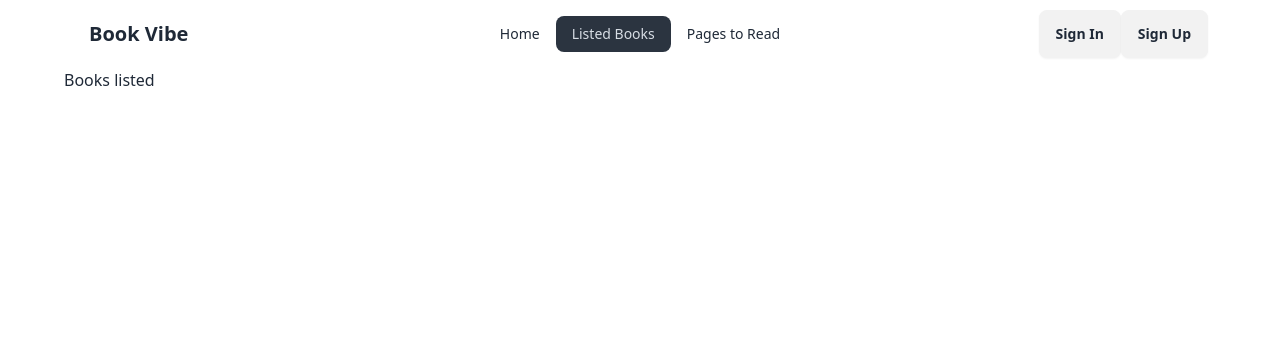
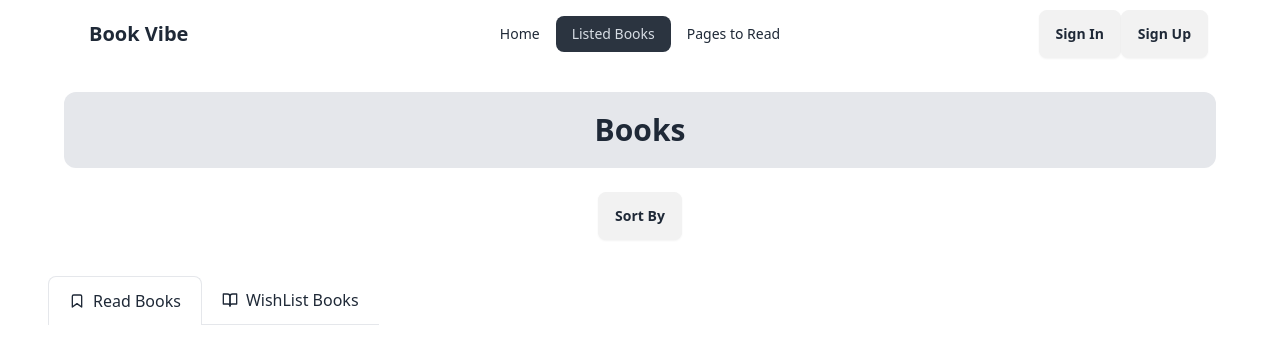
Before and after one commit to saifullah199/book-vibes-library, a React (Vite) app: page /listed-books in a window 1280 px wide. Shown: the top 364 px of the page. Built offline with nearby package versions, Linux system fonts and the light colour scheme.

Commit message:
tab added

```diff
--- a/src/Componenets/Banner.jsx
+++ b/src/Componenets/Banner.jsx
@@ -1,3 +1,4 @@
+import { Link } from "react-router-dom";
 
 
 const Banner = () => {
@@ -9,7 +10,18 @@ const Banner = () => {
     <div className="space-y-5">
       <h1 className="text-5xl font-bold">Books to freshen up <br /> your bookshelf</h1>
 
-      <button className="btn btn-primary">View THe List</button>
+
+
+      <Link to='/listed-books'
+      className="relative px-10 py-3 font-medium text-white transition duration-300 bg-green-400 rounded-md hover:bg-green-500 ease">
+<span className="absolute bottom-0 left-0 h-full -ml-2">
+<svg viewBox="0 0 487 487" className="w-auto h-full opacity-100 object-stretch" xmlns="http://www.w3.org/2000/svg"><path d="M0 .3c67 2.1 134.1 4.3 186.3 37 52.2 32.7 89.6 95.8 112.8 150.6 23.2 54.8 32.3 101.4 61.2 149.9 28.9 48.4 77.7 98.8 126.4 149.2H0V.3z" fill="#FFF" fill-rule="nonzero" fill-opacity=".1"></path></svg>
+</span>
+<span className="absolute top-0 right-0 w-12 h-full -mr-3">
+<svg viewBox="0 0 487 487" className="object-cover w-full h-full" xmlns="http://www.w3.org/2000/svg"><path d="M487 486.7c-66.1-3.6-132.3-7.3-186.3-37s-95.9-85.3-126.2-137.2c-30.4-51.8-49.3-99.9-76.5-151.4C70.9 109.6 35.6 54.8.3 0H487v486.7z" fill="#FFF" fill-rule="nonzero" fill-opacity=".1"></path></svg>
+</span>
+<span className="relative">View THe List</span>
+</Link>
     </div>
   </div>
 </div>
--- a/src/Componenets/BookDetail.jsx
+++ b/src/Componenets/BookDetail.jsx
@@ -12,7 +12,7 @@ const BookDetail = () => {
             <div className="card lg:card-side bg-base-100 shadow-xl">
   <div>
   <figure>
-    <img className="w" src={book.image} alt="Album"/>
+    <img className="" src={book.image} alt="Album"/>
     </figure>
   </div>
   <div className="card-body">
--- a/src/Componenets/Pages/ListedBooks.jsx
+++ b/src/Componenets/Pages/ListedBooks.jsx
@@ -1,9 +1,52 @@
+import { useState } from "react";
+import { Link, Outlet } from "react-router-dom";
 
 
 const ListedBooks = () => {
+    const [tabIndex,setTabIndex]= useState(0);
     return (
         <div>
-            <h3>Books listed</h3>
+            <div className="text-center mt-6  bg-gray-200 rounded-xl p-5 font-bold">
+            <h3 className="text-3xl">Books</h3>
+        </div>
+            <div className="text-center mt-5 ">
+            <details className="dropdown">
+                <summary className="m-1 btn">Sort By </summary>
+                <ul className="p-2 shadow menu dropdown-content z-[1] bg-base-100 rounded-box w-52">
+                <li><a>Rating</a></li>
+                 <li><a>Number of pages</a></li>
+                 <li><a>Publisher year</a></li>
+                </ul>
+            </details>
+            </div>
+
+            <div className="flex items-center mt-8 -mx-4 overflow-x-auto overflow-y-hidden  flex-nowrap dark:bg-gray-100 dark:text-gray-800">
+	<Link
+        // to='/readbook'
+        onClick={() => setTabIndex(0)}
+    className={`flex items-center flex-shrink-0 px-5 py-3 space-x-2
+    ${tabIndex === 0 ? 'border border-b-0' : 'border-b'} rounded-t-lg dark:border-gray-600
+     dark:text-gray-900`}>
+		<svg xmlns="http://www.w3.org/2000/svg" viewBox="0 0 24 24" fill="none" stroke="currentColor" strokeWidth="2" strokeLinecap="round" strokeLinejoin="round" className="w-4 h-4">
+			<path d="M19 21l-7-5-7 5V5a2 2 0 0 1 2-2h10a2 2 0 0 1 2 2z"></path>
+		</svg>
+		<span>Read Books</span>
+	</Link>
+	<Link
+    // to='/wishlist'
+    onClick={() => setTabIndex(1)}
+    className={`flex items-center flex-shrink-0 px-5 py-3 space-x-2
+     ${tabIndex === 1 ? 'border border-b-0' : 'border-b'} rounded-t-lg dark:border-gray-600
+      dark:text-gray-900`}>
+		<svg xmlns="http://www.w3.org/2000/svg" viewBox="0 0 24 24" fill="none" stroke="currentColor" strokeWidth="2" strokeLinecap="round" strokeLinejoin="round" className="w-4 h-4">
+			<path d="M2 3h6a4 4 0 0 1 4 4v14a3 3 0 0 0-3-3H2z"></path>
+			<path d="M22 3h-6a4 4 0 0 0-4 4v14a3 3 0 0 1 3-3h7z"></path>
+		</svg>
+		<span>WishList Books</span>
+	</Link>
+
+</div>
+
         </div>
     );
 };
--- /dev/null
+++ b/src/Componenets/ReadBooks.jsx
@@ -0,0 +1,11 @@
+
+
+const ReadBooks = () => {
+    return (
+        <div>
+            <h3>Reading books</h3>
+        </div>
+    );
+};
+
+export default ReadBooks;
--- /dev/null
+++ b/src/Componenets/Wishlist.jsx
@@ -0,0 +1,11 @@
+
+
+const Wishlist = () => {
+    return (
+        <div>
+            <h3> WishList</h3>
+        </div>
+    );
+};
+
+export default Wishlist;
--- a/src/main.jsx
+++ b/src/main.jsx
@@ -11,6 +11,8 @@ import Home from './Componenets/Pages/Home';
 import ListedBooks from './Componenets/Pages/ListedBooks';
 import PagesToRead from './Componenets/Pages/PagesToRead';
 import BookDetail from './Componenets/BookDetail';
+import ReadBooks from './Componenets/ReadBooks';
+import Wishlist from './Componenets/Wishlist';
 
 
 const router = createBrowserRouter([
@@ -25,12 +27,14 @@ const router = createBrowserRouter([
       },
       {
         path:'/listed-books',
-        element:<ListedBooks></ListedBooks>
+        element:<ListedBooks></ListedBooks>,
+
       },
       {
         path: '/pages-to-read',
         element:<PagesToRead></PagesToRead>
       },
+
       {
         path: 'book/:id',
         element:<BookDetail></BookDetail>,
```
